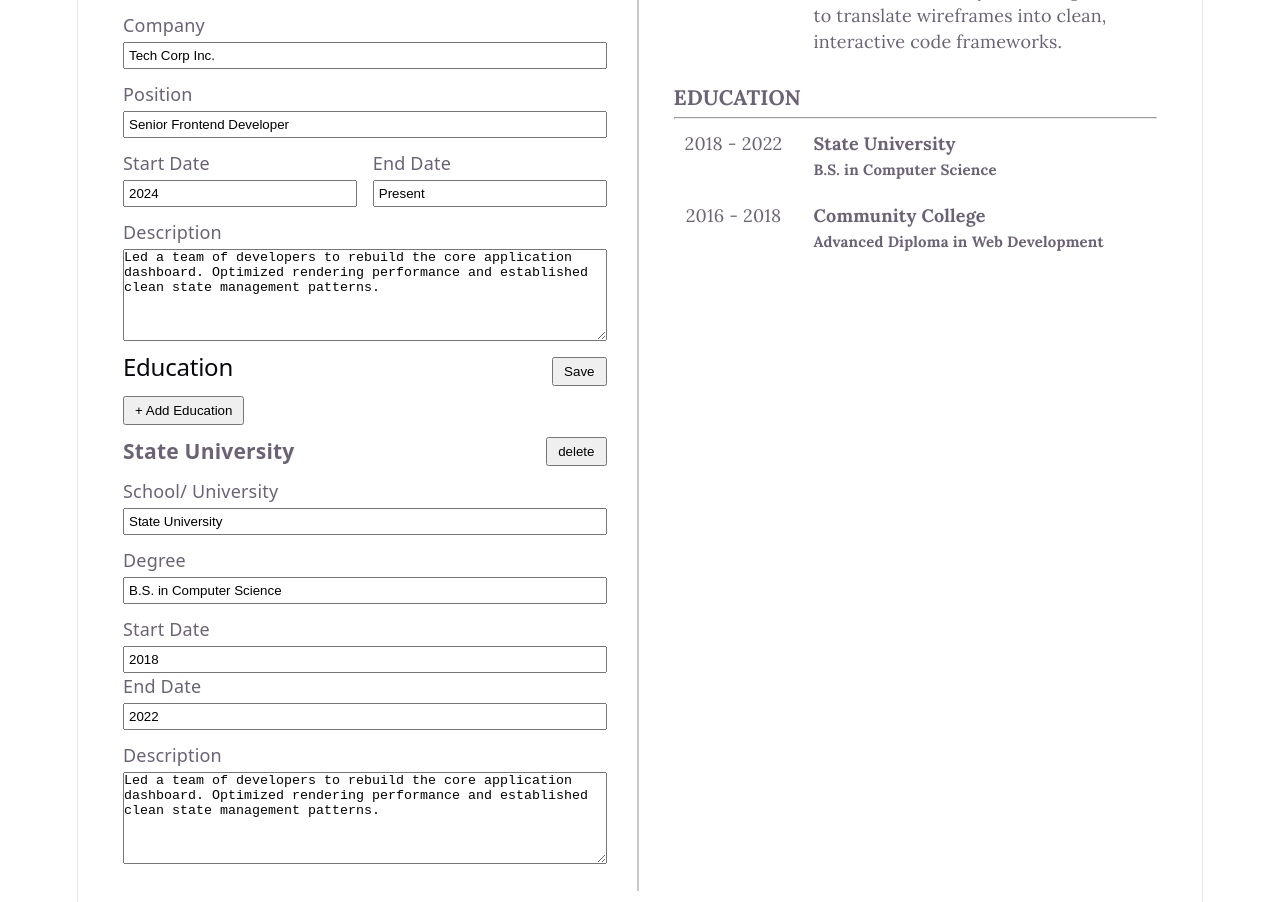
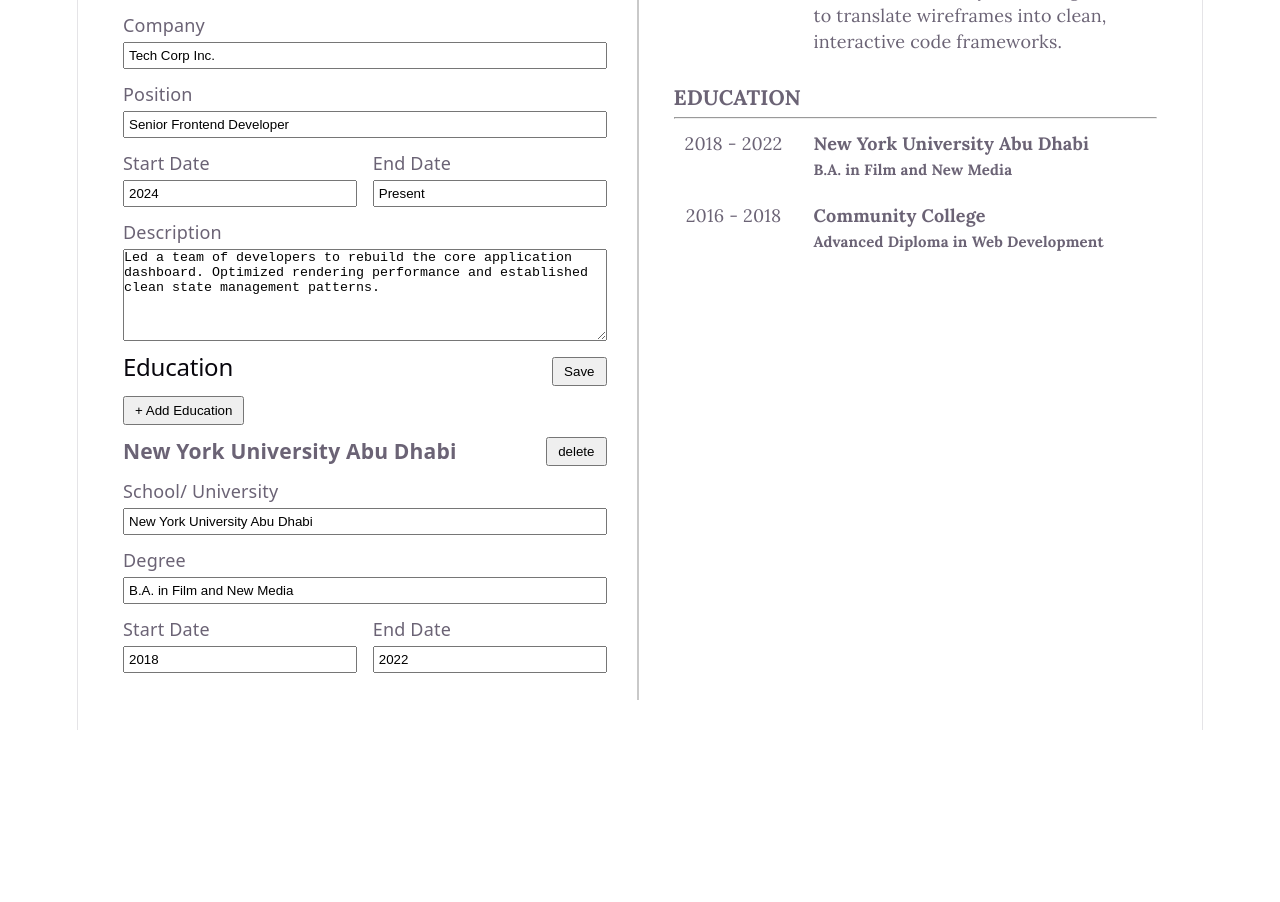
Before and after one commit to rtyty0615/CV-Application, a React (Vite) app: page / in a window 1280 px wide. Shown: the part 620-1522 px from the top of the page. After the commit the page ends 1350 px from the top, so only its background shows below. Built offline with nearby package versions, Linux system fonts and the light colour scheme.

Commit message:
refactor(components): extract Education form layout into a separate module

```diff
--- a/src/App.jsx
+++ b/src/App.jsx
@@ -2,6 +2,7 @@ import { useState } from "react";
 import "./App.css";
 import { Person } from "./Person.jsx";
 import { Experience } from "./Experience.jsx";
+import { Education } from "./Education.jsx";
 
 function App() {
   const [personalInfo, setPersonalInfo] = useState({
@@ -20,6 +21,13 @@ function App() {
       "Led a team of developers to rebuild the core application dashboard. Optimized rendering performance and established clean state management patterns.",
   });
 
+  const [education, setEducation] = useState({
+    school: "New York University Abu Dhabi",
+    degree: "B.A. in Film and New Media",
+    startDate: "2018",
+    endDate: "2022",
+  });
+
   function handlePersonalChange(e) {
     const { name, value } = e.target;
     setPersonalInfo((prev) => ({
@@ -30,11 +38,15 @@ function App() {
 
   function handleExperienceChange(e) {
     const { name, value } = e.target;
-    setPersonalInfo((prev) => ({
+    setExperience((prev) => ({
       ...prev,
       [name]: value,
     }));
-    setExperience((prev) => ({
+  }
+
+  function handleEducationChange(e) {
+    const { name, value } = e.target;
+    setEducation((prev) => ({
       ...prev,
       [name]: value,
     }));
@@ -83,63 +95,10 @@ function App() {
               <button className="add-btn" type="button">
                 + Add Education
               </button>
-              <section className="input-list">
-                <div className="delete-container">
-                  <h3>State University</h3>
-                  <button type="button">delete</button>
-                </div>
-                <div>
-                  <label htmlFor="school">School/ University</label>
-                  <input
-                    type="text"
-                    id="school"
-                    name="school"
-                    value="State University"
-                  ></input>
-                </div>
-                <div>
-                  <label htmlFor="degree">Degree</label>
-                  <input
-                    type="text"
-                    id="degree"
-                    name="degree"
-                    value="B.S. in Computer Science"
-                  ></input>
-                </div>
-                <div>
-                  <div className="date">
-                    <label htmlFor="start-date">Start Date</label>
-                    <input
-                      type="text"
-                      id="start-date"
-                      name="start-date"
-                      value="2018"
-                    ></input>
-                  </div>
-                  <div className="date end-date">
-                    <label htmlFor="end-date">End Date</label>
-                    <input
-                      type="text"
-                      id="end-date"
-                      name="end-date"
-                      value="2022"
-                    ></input>
-                  </div>
-                </div>
-                <div>
-                  <label htmlFor="description">Description</label>
-                  <textarea
-                    type="text"
-                    id="description"
-                    name="description"
-                    rows="6"
-                  >
-                    Led a team of developers to rebuild the core application
-                    dashboard. Optimized rendering performance and established
-                    clean state management patterns.
-                  </textarea>
-                </div>
-              </section>
+              <Education
+                data={education}
+                onChange={handleEducationChange}
+              ></Education>
             </section>
           </section>
           <section className="right-section">
@@ -158,7 +117,9 @@ function App() {
               <hr></hr>
               <div>
                 <section className="content-section">
-                  <p>2024 - present</p>
+                  <p>
+                    {experience.startDate} - {experience.endDate}
+                  </p>
                   <div>
                     <h4>{experience.company}</h4>
                     <h5>{experience.position}</h5>
@@ -186,10 +147,12 @@ function App() {
               <hr></hr>
               <div>
                 <section className="content-section">
-                  <p>2018 - 2022</p>
+                  <p>
+                    {education.startDate} - {education.endDate}
+                  </p>
                   <div>
-                    <h4>State University</h4>
-                    <h5>B.S. in Computer Science</h5>
+                    <h4>{education.school}</h4>
+                    <h5>{education.degree}</h5>
                   </div>
                 </section>
                 <section className="content-section">
--- /dev/null
+++ b/src/Education.jsx
@@ -0,0 +1,49 @@
+import { Input } from "./Input.jsx";
+import "./App.css";
+
+export function Education({ data, onChange }) {
+  return (
+    <section className="input-list">
+      <div className="delete-container">
+        <h3>{data.school}</h3>
+        <button type="button">delete</button>
+      </div>
+
+      <Input
+        id="school"
+        label="School/ University"
+        value={data.school}
+        onChange={onChange}
+        type="text"
+      ></Input>
+
+      <Input
+        id="degree"
+        label="Degree"
+        value={data.degree}
+        onChange={onChange}
+        type="text"
+      ></Input>
+
+      <div className="date-row">
+        <Input
+          id="startDate"
+          label="Start Date"
+          value={data.startDate}
+          onChange={onChange}
+          type="text"
+          className="date"
+        ></Input>
+
+        <Input
+          id="endDate"
+          label="End Date"
+          value={data.endDate}
+          onChange={onChange}
+          type="text"
+          className="date end-date"
+        ></Input>
+      </div>
+    </section>
+  );
+}
```
